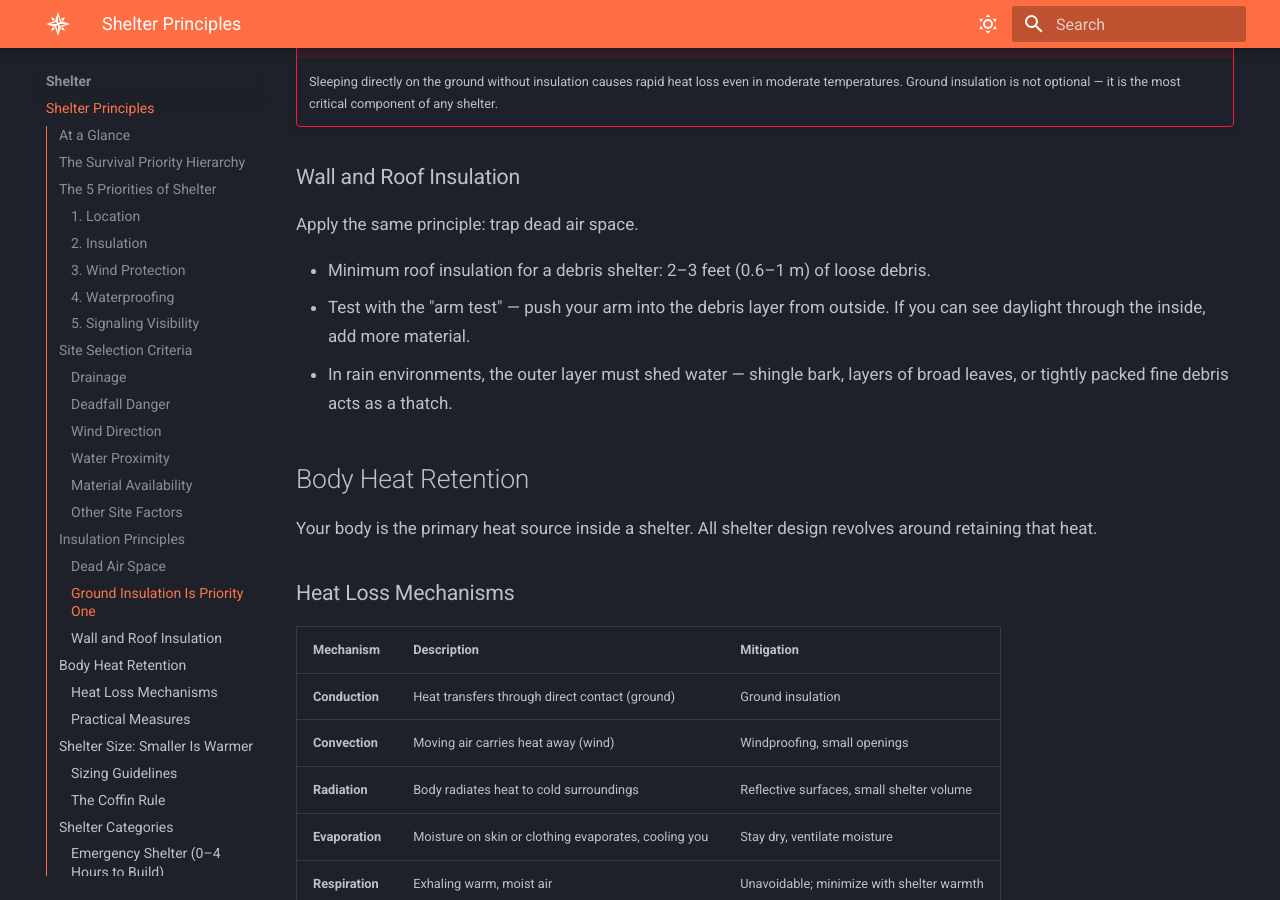
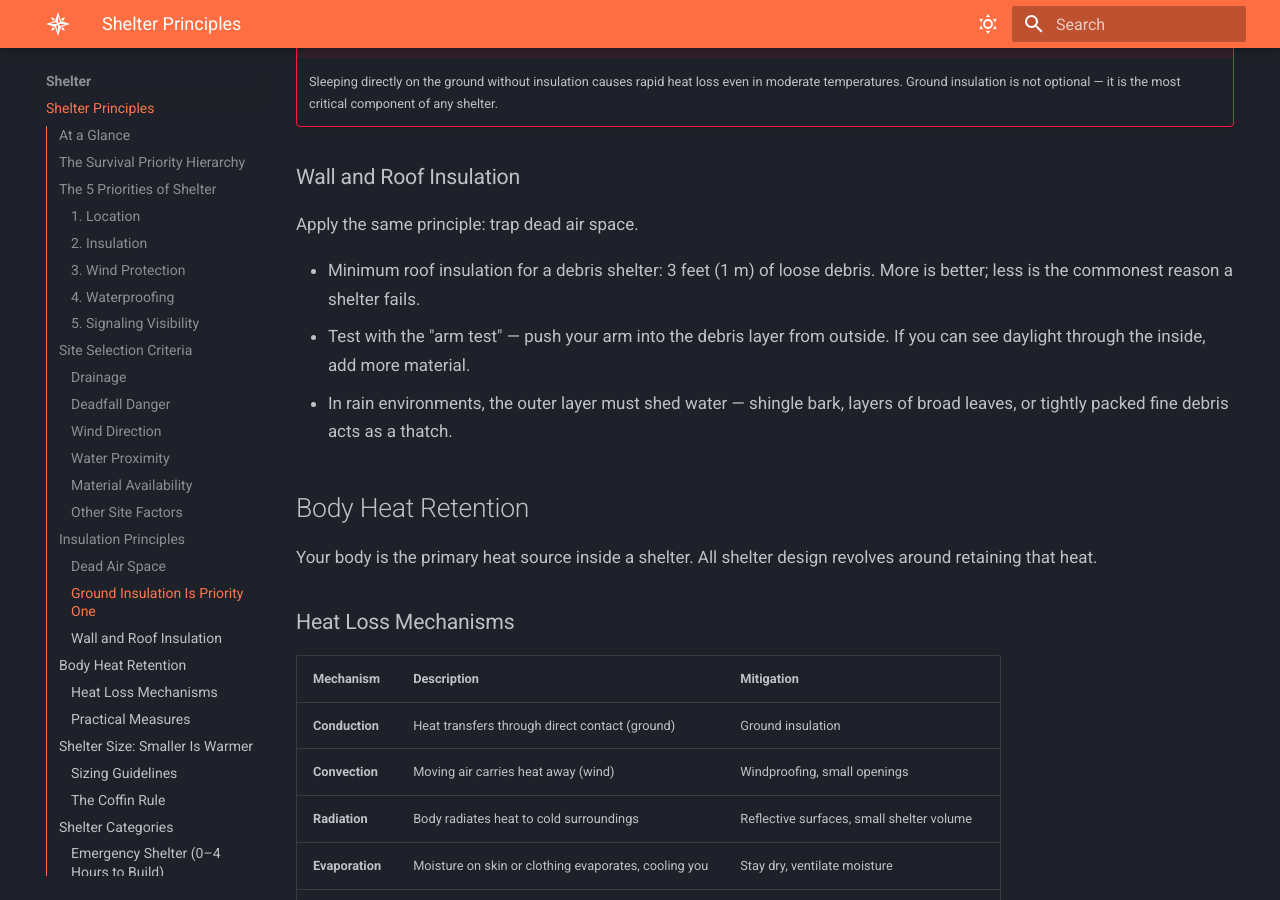
Before and after one commit to mmayden/WilderThings, an MkDocs documentation site: the page built from docs/shelter/shelter-principles.md, in a window 1280 px wide and 900 px high, scrolled down 4477 px. Built offline with MkDocs 1.6.1 and Material for MkDocs 9.7.7, drawn with Linux system fonts in a browser that asks for light colours; some of the changed text lies outside the part shown.

Commit message:
fix: align shelter-principles roof debris depth with debris-hut
The checklist sync corrected 2-3 ft to 3 ft and left shelter-principles
still saying 2-3 ft in three places. Same partial-fix mistake as the
ice-to-snow ratio earlier: correcting some instances of a number and not
grepping for the rest leaves the corpus inconsistent, which is worse than
leaving it uniformly wrong, because a reader comparing two guides has no
way to tell which to trust.

Co-Authored-By: Claude Opus 5 (1M context) <noreply@anthropic.com>

```diff
--- a/docs/shelter/shelter-principles.md
+++ b/docs/shelter/shelter-principles.md
@@ -141,7 +141,7 @@ Without ground insulation, your shelter's roof and walls are close to worthless.
 
 Apply the same principle: trap dead air space.
 
-- Minimum roof insulation for a debris shelter: 2–3 feet (0.6–1 m) of loose debris.
+- Minimum roof insulation for a debris shelter: 3 feet (1 m) of loose debris. More is better; less is the commonest reason a shelter fails.
 - Test with the "arm test" — push your arm into the debris layer from outside. If you can see daylight through the inside, add more material.
 - In rain environments, the outer layer must shed water — shingle bark, layers of broad leaves, or tightly packed fine debris acts as a thatch.
 
@@ -228,7 +228,7 @@ In hot environments, shelter serves the opposite function: blocking heat and pro
 
 ## Cold Weather Considerations
 
-- Insulate aggressively — minimum 4–6 inches (10–15 cm) ground insulation, 2–3 feet (0.6–1 m) roof debris.
+- Insulate aggressively — minimum 4–6 inches (10–15 cm) ground insulation, 3 feet (1 m) roof debris.
 - Seal all gaps against wind infiltration.
 - Keep the entrance small and consider a door plug of stuffed debris.
 - Build a fire reflector wall from green logs or stacked rocks to redirect radiant heat toward the shelter opening.
@@ -269,7 +269,7 @@ Not every situation calls for shelter construction. Conserve energy when:
 | Factor | Guideline |
 |---|---|
 | Ground insulation minimum | 4–6 in / 10–15 cm compressed |
-| Roof debris minimum | 2–3 ft / 0.6–1 m loose |
+| Roof debris minimum | 3 ft / 1 m loose |
 | Distance from water | 50+ ft / 15+ m above waterline |
 | Deadfall check radius | 50 ft / 15 m minimum |
 | Emergency build time | Under 4 hours |
```
